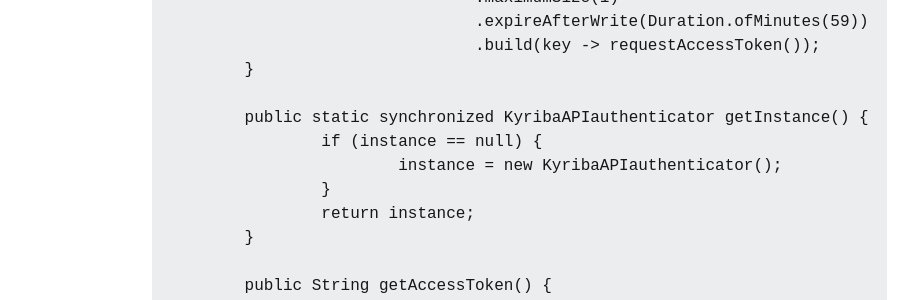
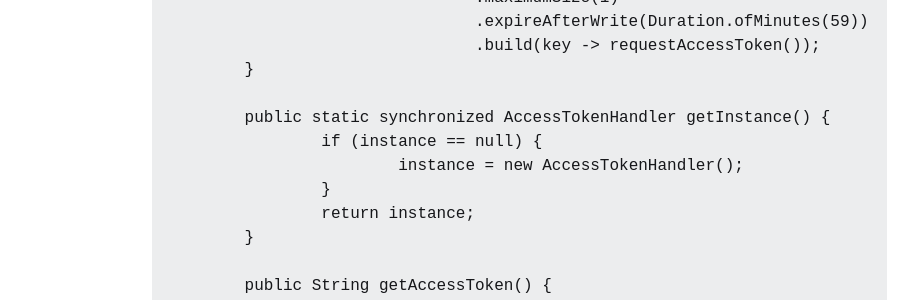
Before and after one commit to Mahut/mahut.github.io, a Jekyll site: the page built from _posts/2022-01-04-access-token-refresh-caffeine.md, in a window 1280 px wide. Shown: the part 982-1282 px from the top of the page, without its empty margins (201-1119 px from the left). Built offline with Jekyll 4.4.1, drawn with Linux system fonts in a browser that asks for light colours.

Commit message:
fix typo in code snippet

```diff
--- a/_posts/2022-01-04-access-token-refresh-caffeine.md
+++ b/_posts/2022-01-04-access-token-refresh-caffeine.md
@@ -44,9 +44,9 @@ public class AccessTokenHandler {
 				.build(key -> requestAccessToken());
 	}
 
-	public static synchronized KyribaAPIauthenticator getInstance() {
+	public static synchronized AccessTokenHandler getInstance() {
 		if (instance == null) {
-			instance = new KyribaAPIauthenticator();
+			instance = new AccessTokenHandler();
 		}
 		return instance;
 	}
```
